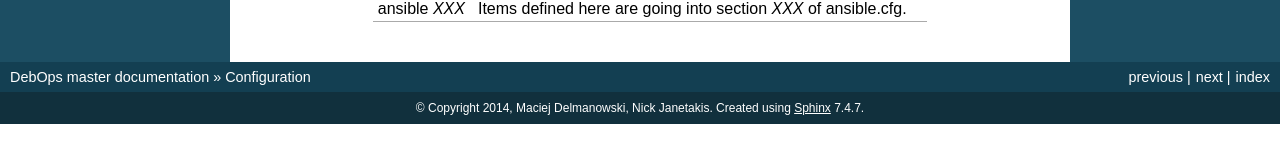
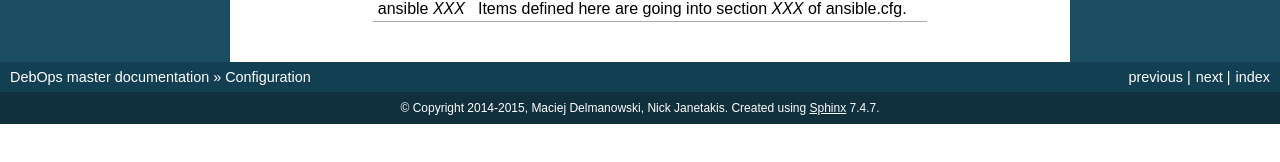
Before and after one commit to debops/docs, a Sphinx documentation site: the page built from docs/configuration.rst, in a window 1280 px wide. Shown: the part 735-897 px from the top of the page. Built offline with Sphinx 7.4.7, drawn with Linux system fonts in a browser that asks for light colours.

Commit message:
Update year in copyright notes.

```diff
--- a/docs/conf.py
+++ b/docs/conf.py
@@ -1,7 +1,7 @@
 # -*- coding: utf-8 -*-
 #
-# DebOps documentation build configuration file, created by
-# sphinx-quickstart on Tue Oct 21 10:34:56 2014.
+# DebOps documentation build configuration file
+# Copyright (C) 2014-2015 DebOps projekt team
 #
 # This file is execfile()d with the current directory set to its
 # containing dir.
@@ -54,7 +54,7 @@ master_doc = 'index'
 
 # General information about the project.
 project = u'DebOps'
-copyright = u'2014, Maciej Delmanowski, Nick Janetakis'
+copyright = u'2014-2015, Maciej Delmanowski, Nick Janetakis'
 
 # The version info for the project you're documenting, acts as replacement for
 # |version| and |release|, also used in various other places throughout the
```
Also changed, not shown: 1 other file.
